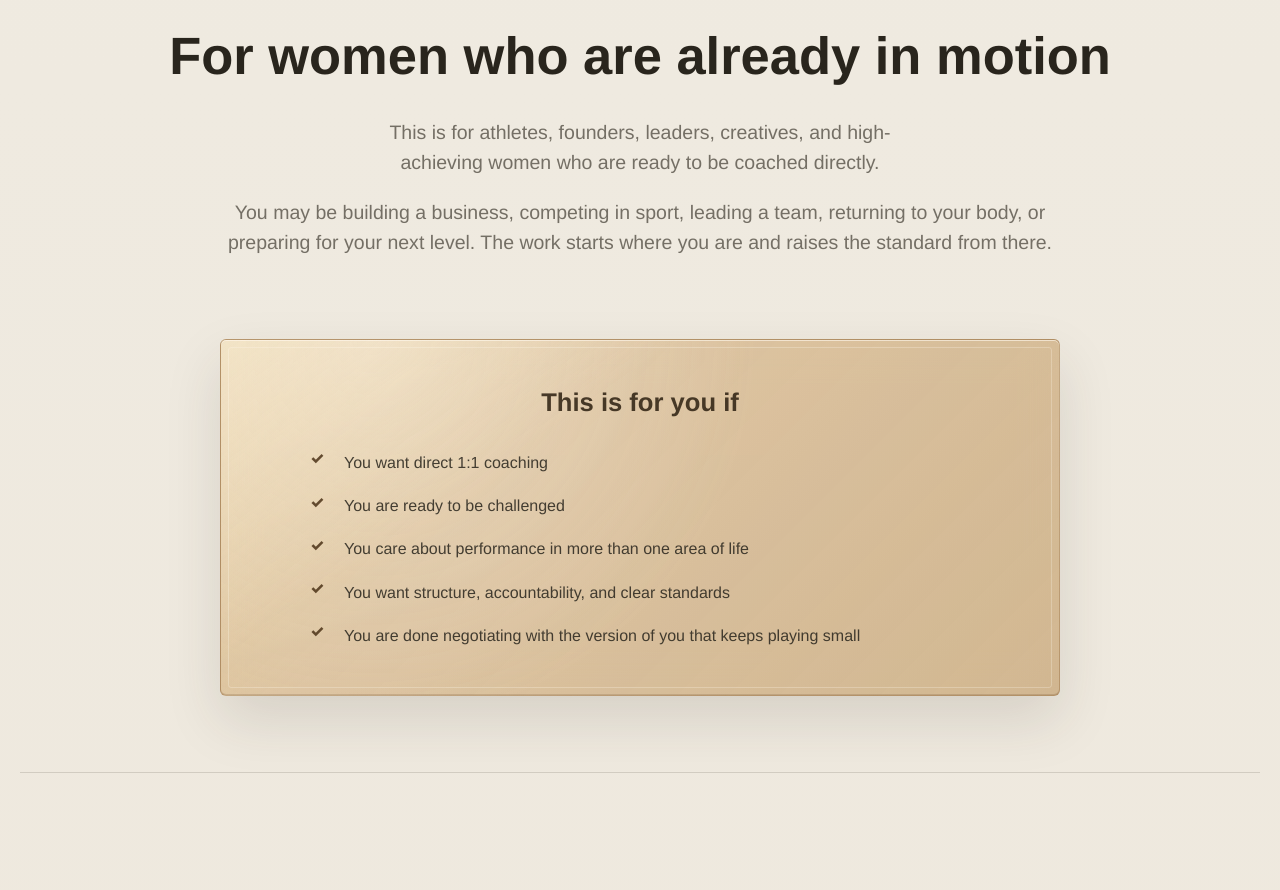
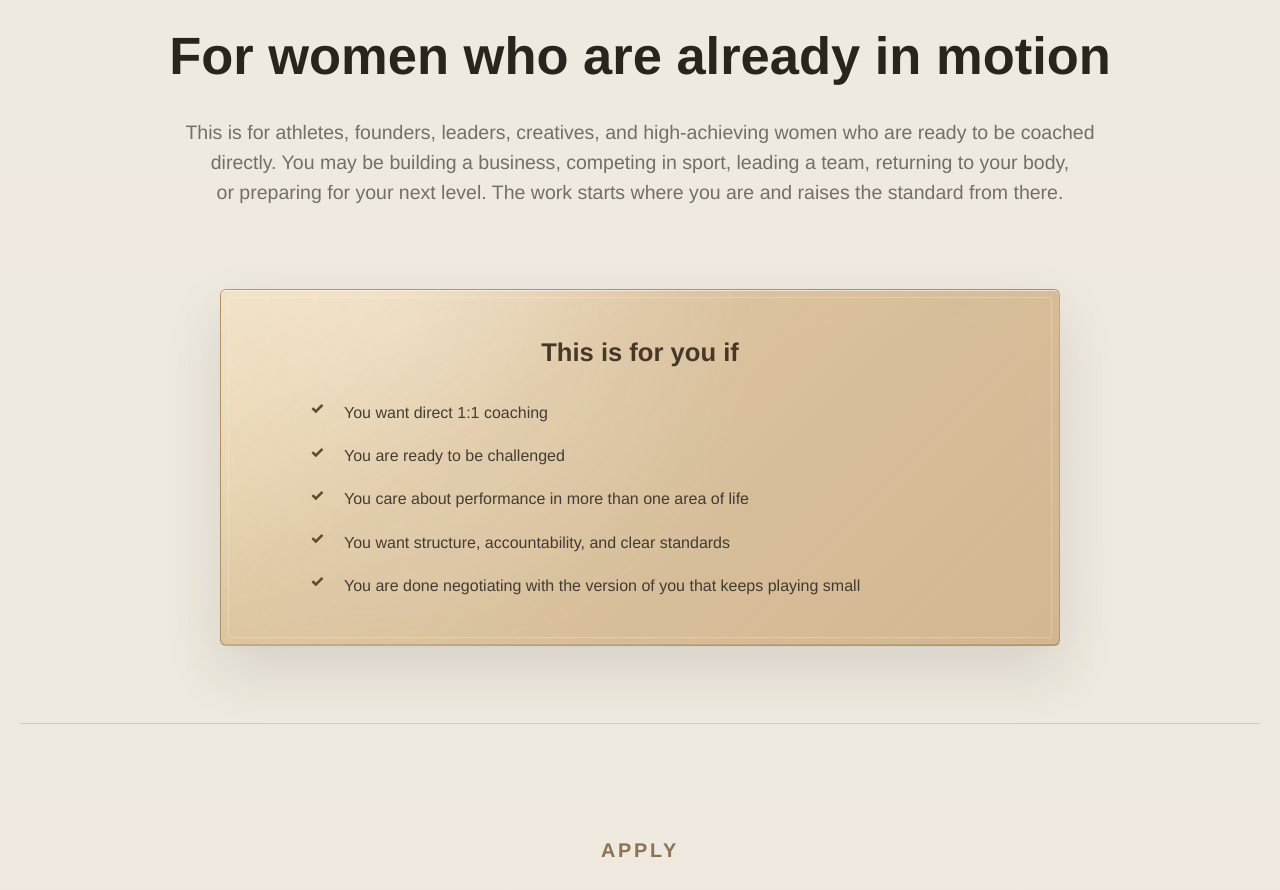
Before and after one commit to TimmyTululu/pernille-performance, a React (Vite) app: page / in a window 1280 px wide. Shown: the part 3224-4114 px from the top of the page. Built offline with nearby package versions, Linux system fonts and the light colour scheme.

Commit message:
Merge For You intro copy

```diff
--- a/src/main.tsx
+++ b/src/main.tsx
@@ -318,12 +318,10 @@ function App() {
             <h2 id="who-title">For women who are already in motion</h2>
             <p>
               This is for athletes, founders, leaders, creatives, and
-              high-achieving women who are ready to be coached directly.
-            </p>
-            <p>
-              You may be building a business, competing in sport, leading a
-              team, returning to your body, or preparing for your next level.
-              The work starts where you are and raises the standard from there.
+              high-achieving women who are ready to be coached directly. You
+              may be building a business, competing in sport, leading a team,
+              returning to your body, or preparing for your next level. The work
+              starts where you are and raises the standard from there.
             </p>
           </div>
           <div className="fit-panel">
```
